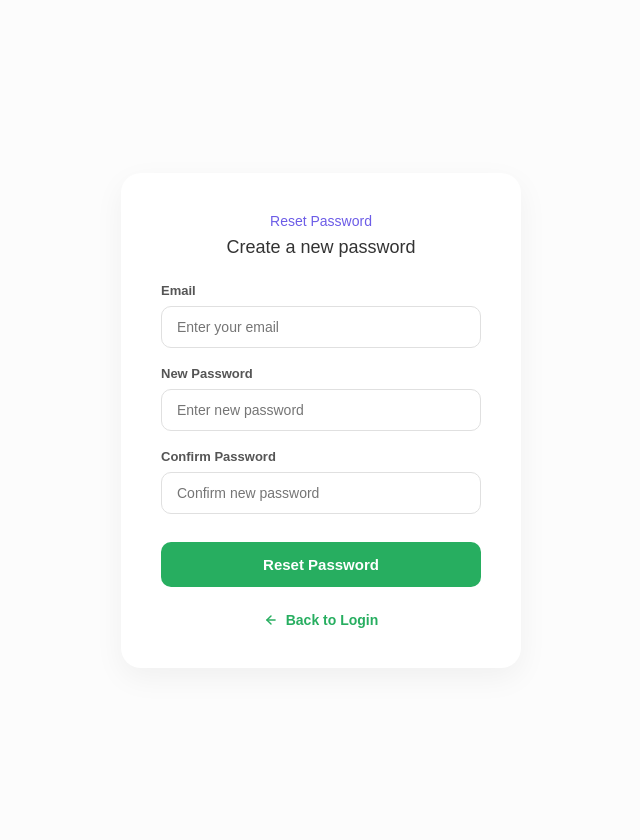
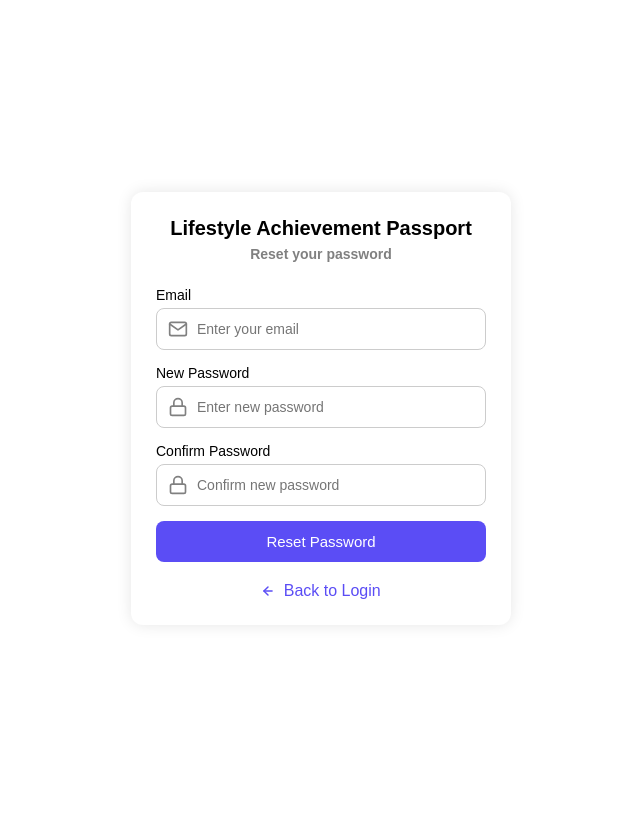
Before and after one commit to sinu5550/decentralized_lifestyle_achievement_passport, a PHP site: page /views/resetpassword.php in a window 1280 px wide. Shown: the whole page, without its empty margins (319-959 px from the left). After the commit the page ends 599 px from the top, so only its background shows below. Run offline with PHP 8.4, Linux system fonts and the light colour scheme.

Commit message:
reset password

```diff
--- a/views/resetpassword.php
+++ b/views/resetpassword.php
@@ -4,45 +4,64 @@
     <meta charset="UTF-8" />
     <meta name="viewport" content="width=device-width, initial-scale=1.0" />
     <title>Reset Password</title>
-    <link rel="stylesheet" href="../assets/css/resetpass.css" />
+    <link rel="stylesheet" href="../assets/css/signin.css">
+
+    <style>
+
+        .reset-container {
+            width: 100%;
+            max-width: 400px;
+            padding: 40px;
+            background: #ffffff;
+            border-radius: 20px;
+            box-shadow: 0 10px 25px rgba(0, 0, 0, 0.05);
+        }
+    </style>
 </head>
 <body>
-    <div class="flex-wrapper">
-        <div class="reset-container">
+    <div class="flex">
+        <div class="container">
             <div class="heading">
-                <h4>Reset Password</h4>
-                <h3>Create a new password</h3>
+                <h3>Lifestyle Achievement Passport</h3>
+                <h4>Reset your password</h4>
             </div>
 
-
-
-            <form action="signin.php">
+            <form method="POST" action="../controllers/resetPasswordCheck.php">
                 <div class="field-group">
                     <label for="email">Email</label>
+                    <div class="input-wrapper">
+                        <svg class="input-icon" xmlns="http://www.w3.org/2000/svg" width="20" height="20" viewBox="0 0 24 24" fill="none" stroke="currentColor" stroke-width="2" stroke-linecap="round" stroke-linejoin="round"><path d="M4 4h16c1.1 0 2 .9 2 2v12c0 1.1-.9 2-2 2H4c-1.1 0-2-.9-2-2V6c0-1.1.9-2 2-2z"></path><polyline points="22,6 12,13 2,6"></polyline></svg>
                         <input type="email" name="email" placeholder="Enter your email" required />
+                    </div>
                 </div>
 
                 <div class="field-group">
                     <label for="password">New Password</label>
+                    <div class="input-wrapper">
+                        <svg class="input-icon" xmlns="http://www.w3.org/2000/svg" width="20" height="20" viewBox="0 0 24 24" fill="none" stroke="currentColor" stroke-width="2" stroke-linecap="round" stroke-linejoin="round"><rect x="3" y="11" width="18" height="11" rx="2" ry="2"></rect><path d="M7 11V7a5 5 0 0 1 10 0v4"></path></svg>
                         <input type="password" name="password" placeholder="Enter new password" required />
+                    </div>
                 </div>
 
                 <div class="field-group">
                     <label for="confirm-password">Confirm Password</label>
+                    <div class="input-wrapper">
+                        <svg class="input-icon" xmlns="http://www.w3.org/2000/svg" width="20" height="20" viewBox="0 0 24 24" fill="none" stroke="currentColor" stroke-width="2" stroke-linecap="round" stroke-linejoin="round"><rect x="3" y="11" width="18" height="11" rx="2" ry="2"></rect><path d="M7 11V7a5 5 0 0 1 10 0v4"></path></svg>
                         <input type="password" name="confirm-password" placeholder="Confirm new password" required />
+                    </div>
                 </div>
 
                 <div class="button-group">
-                    <button type="submit" class="btn-reset">Reset Password</button>
+                    <input type="submit" name="submit" value="Reset Password" class="btn-submit" />
                 </div>
-            </form>
 
-            <div class="footer-link">
+                <div class="signup-footer">
                     <a href="signin.php">
-                    <svg width="14" height="14" viewBox="0 0 24 24" fill="none" stroke="currentColor" stroke-width="2.5" stroke-linecap="round" stroke-linejoin="round"><line x1="19" y1="12" x2="5" y2="12"></line><polyline points="12 19 5 12 12 5"></polyline></svg>
+                        <svg width="14" height="14" viewBox="0 0 24 24" fill="none" stroke="currentColor" stroke-width="2.5" stroke-linecap="round" stroke-linejoin="round" style="vertical-align: middle; margin-right: 4px;"><line x1="19" y1="12" x2="5" y2="12"></line><polyline points="12 19 5 12 12 5"></polyline></svg>
                         Back to Login
                     </a>
                 </div>
+            </form>
         </div>
     </div>
 </body>
```
Also changed, not shown: controllers/resetPasswordCheck.php (added, +27 -0 lines), models/userModel.php (+11 -0 lines). Lines whose indentation alone changed are shown as unchanged.
